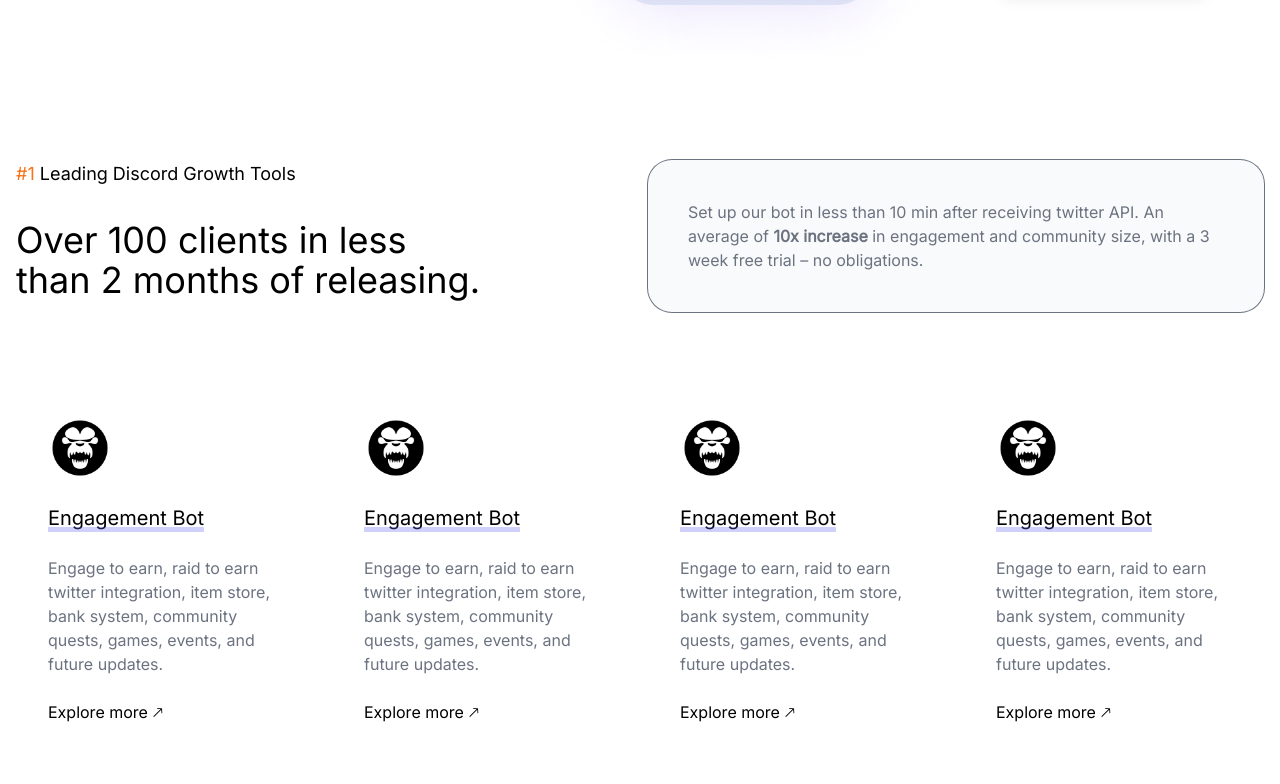
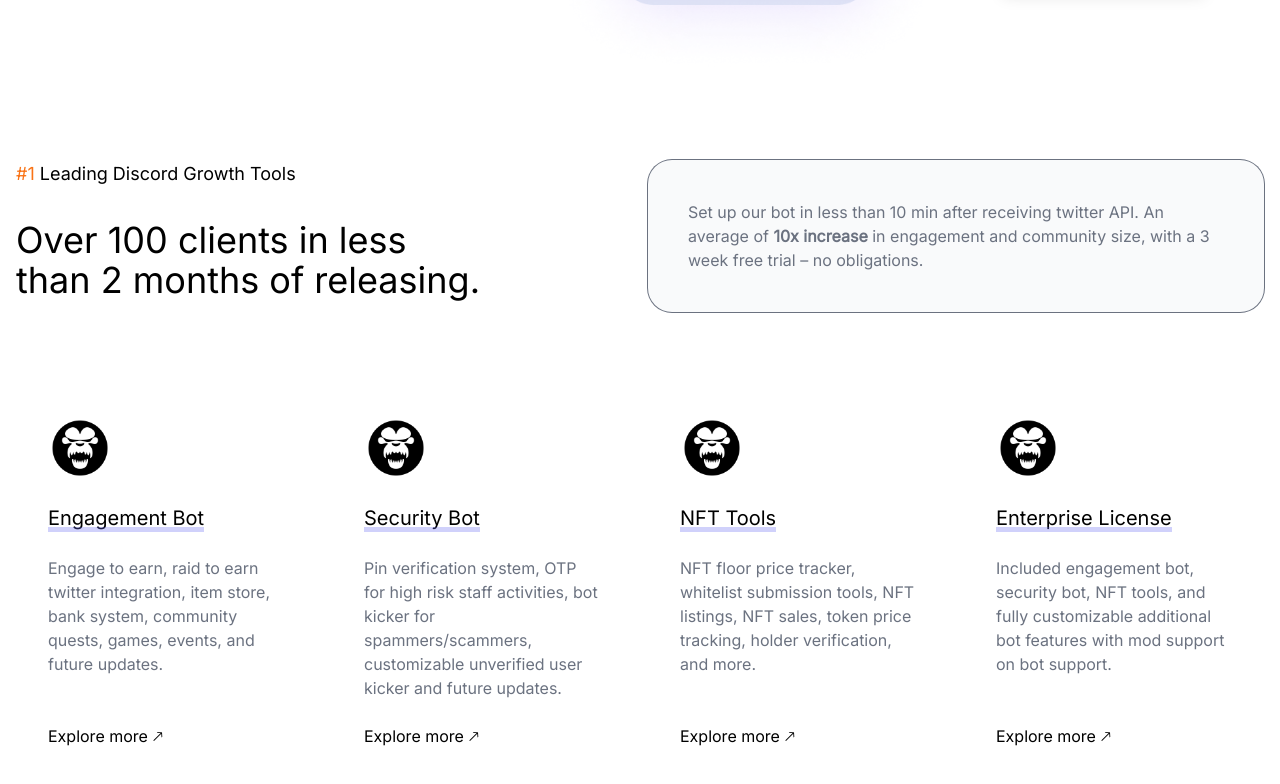
Before and after one commit to jhigger/ua-client-page, a Next.js app: page / in a window 1280 px wide. Shown: the part 674-1458 px from the top of the page. Built offline with nearby package versions, Linux system fonts and the light colour scheme.

Commit message:
features

```diff
--- a/src/components/Features.tsx
+++ b/src/components/Features.tsx
@@ -1,5 +1,36 @@
 /* eslint-disable @next/next/no-img-element */
 const Features = () => {
+	const features = [
+		{
+			image: "/assets/images/utilityape.png",
+			name: "Engagement Bot",
+			description:
+				"Engage to earn, raid to earn twitter integration, item store, bank system, community quests, games, events, and future updates.",
+			link: "#",
+		},
+		{
+			image: "/assets/images/utilityape.png",
+			name: "Security Bot",
+			description:
+				"Pin verification system, OTP for high risk staff activities, bot kicker for spammers/scammers, customizable unverified user kicker and future updates.",
+			link: "#",
+		},
+		{
+			image: "/assets/images/utilityape.png",
+			name: "NFT Tools",
+			description:
+				"NFT floor price tracker, whitelist submission tools, NFT listings, NFT sales, token price tracking, holder verification, and more.",
+			link: "#",
+		},
+		{
+			image: "/assets/images/utilityape.png",
+			name: "Enterprise License",
+			description:
+				"Included engagement bot, security bot, NFT tools, and fully customizable additional bot features with mod support on bot support.",
+			link: "#",
+		},
+	];
+
 	return (
 		<section className="grid grid-cols-1 gap-4 pt-20 font-inter md:grid-cols-12">
 			<div className="col-span-full text-center lg:col-span-6 lg:text-start">
@@ -20,27 +51,23 @@ const Features = () => {
 					community size, with a 3 week free trial – no obligations.
 				</p>
 			</div>
-			{[...Array(4)].map((_, idx) => {
+			{features.map((feature, idx) => {
 				return (
 					<div
 						key={idx}
 						className="col-span-full flex flex-col gap-6 rounded-3xl px-8 py-16 ring-indigo-500 hover:shadow-2xl hover:ring-1 md:col-span-6 lg:col-span-3"
 					>
 						<img
-							src="/assets/images/utilityape.png"
+							src={feature.image}
 							alt="icon"
 							width={64}
 							height={64}
 						/>
 						<h3 className="underlined w-max text-xl">
-							Engagement Bot
+							{feature.name}
 						</h3>
-						<p className="text-gray-500">
-							Engage to earn, raid to earn twitter integration,
-							item store, bank system, community quests, games,
-							events, and future updates.
-						</p>
-						<a href="javascript:void(0)" className="">
+						<p className="text-gray-500">{feature.description}</p>
+						<a href={feature.link} className="mt-auto">
 							Explore more &#129109;
 						</a>
 					</div>
```
